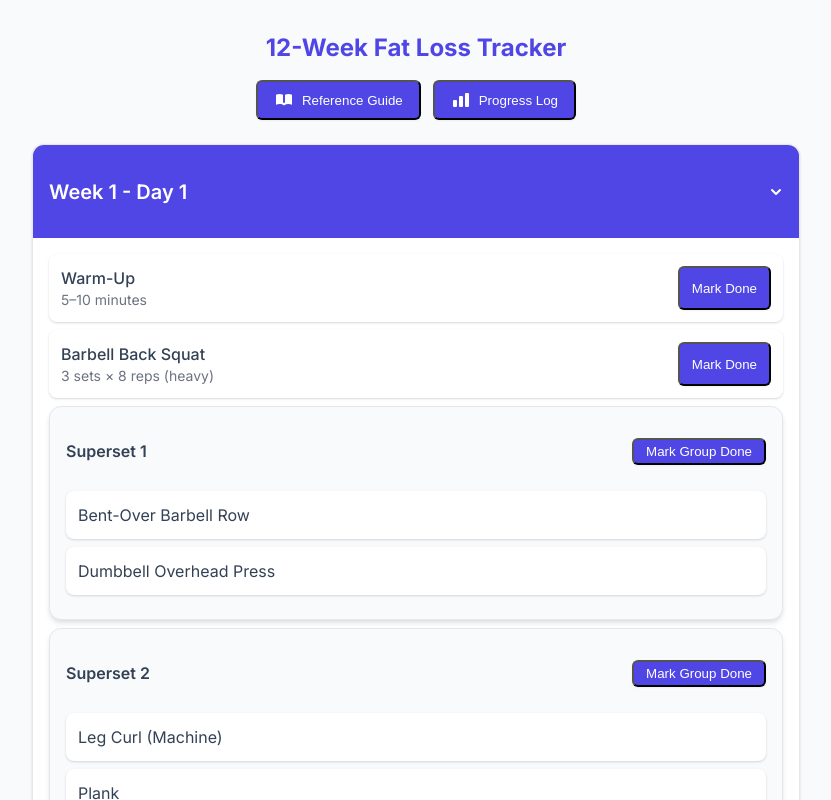
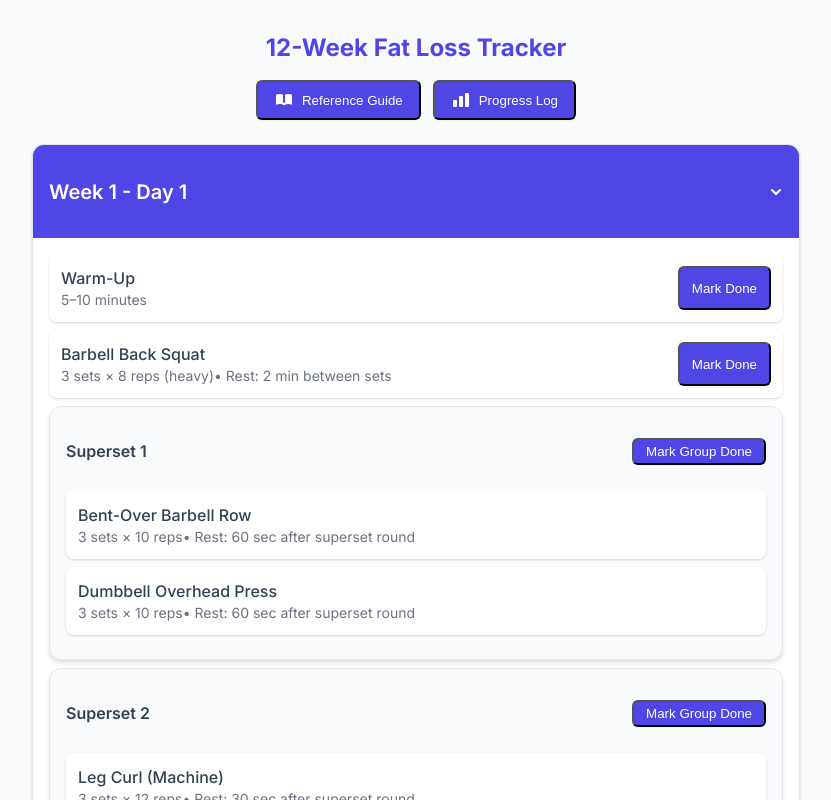
Before and after one commit to andybochmann/workout-tracker, a React (Vite) app: page / in a window 1280 px wide. Shown: the top 800 px of the page, without its empty margins (224-1055 px from the left). Built offline with nearby package versions, Linux system fonts and the light colour scheme.

Commit message:
Update script reference in index.html and enhance ExerciseItem and WorkoutTracker components to display execution details, rest time, and notes for improved user experience

```diff
--- a/src/WorkoutTracker.jsx
+++ b/src/WorkoutTracker.jsx
@@ -326,22 +326,47 @@ export default function WorkoutTracker() {
         groupedExercises[ex.group].includes(ex)
       ) {
         // Get all exercises in this group
-        const exercisesInThisGroup = groupedExercises[ex.group];
+        const exercisesInThisGroup = groupedExercises[ex.group]; // Create group items from grouped exercises
+        const groupItems = exercisesInThisGroup.map((groupEx) => {
+          // Generate key for this exercise and check if it's completed
+          const exerciseKey = `${week}-${groupEx.title}`;
+          const exerciseData = completed[exerciseKey]; // Get execution details, rest time, and note, similar to ExerciseItem component
+          const executionDetails = groupEx.execution ? groupEx.execution : "";
+          const restTime = groupEx.rest ? groupEx.rest : "";
+          const exerciseNote =
+            exerciseData && exerciseData.note ? exerciseData.note : null;
 
-        // Create group items from grouped exercises
-        const groupItems = exercisesInThisGroup.map((groupEx) => (
+          return (
             <div
-            key={`${week}-${groupEx.title}`}
-            className="flex items-center justify-between p-3 rounded-lg bg-white shadow transition hover:shadow-md mb-2"
+              key={exerciseKey}
+              className="flex flex-col p-3 rounded-lg bg-white shadow transition hover:shadow-md mb-2"
             >
+              <div className="flex justify-between items-start w-full">
+                <div>
                   <span
                     onClick={() => showDetails(groupEx)}
-              className="cursor-pointer hover:text-indigo-600 flex-1 mr-2"
+                    className="cursor-pointer hover:text-indigo-600 font-medium block"
                   >
                     {groupEx.title}
+                  </span>{" "}
+                  {executionDetails && (
+                    <span className="text-sm text-gray-500 block">
+                      {executionDetails}
+                      {restTime && (
+                        <span className="ml-1">• Rest: {restTime}</span>
+                      )}
                     </span>
+                  )}
+                  {exerciseNote && (
+                    <span className="text-sm italic text-indigo-600 block">
+                      Note: {exerciseNote}
+                    </span>
+                  )}
                 </div>
-        ));
+              </div>
+            </div>
+          );
+        });
 
         // Determine the group type from the group name (e.g., "superset_1" -> "Superset")
         const groupType = ex.group.includes("superset")
--- a/src/components/ExerciseItem.jsx
+++ b/src/components/ExerciseItem.jsx
@@ -14,12 +14,15 @@ const ExerciseItem = ({
     typeof exercise === "object" ? exercise.title : exercise;
   const key = `${week}-${exerciseTitle}`;
   const exerciseData = completed[key];
-
   // Add execution details if available
   const executionDetails =
     typeof exercise === "object" && exercise.execution
       ? exercise.execution
       : "";
+
+  // Add rest time if available
+  const restTime =
+    typeof exercise === "object" && exercise.rest ? exercise.rest : "";
 
   // Get note if it exists
   const exerciseNote =
@@ -39,10 +42,11 @@ const ExerciseItem = ({
             className="cursor-pointer hover:text-indigo-600 font-medium block"
           >
             {exerciseTitle}
-          </span>
+          </span>{" "}
           {executionDetails && (
             <span className="text-sm text-gray-500 block">
               {executionDetails}
+              {restTime && <span className="ml-1">• Rest: {restTime}</span>}
             </span>
           )}
           {exerciseNote && (
```
Also changed, not shown: 1 other file (tests, documents, lock files or other folders). Lines whose indentation alone changed are shown as unchanged.
